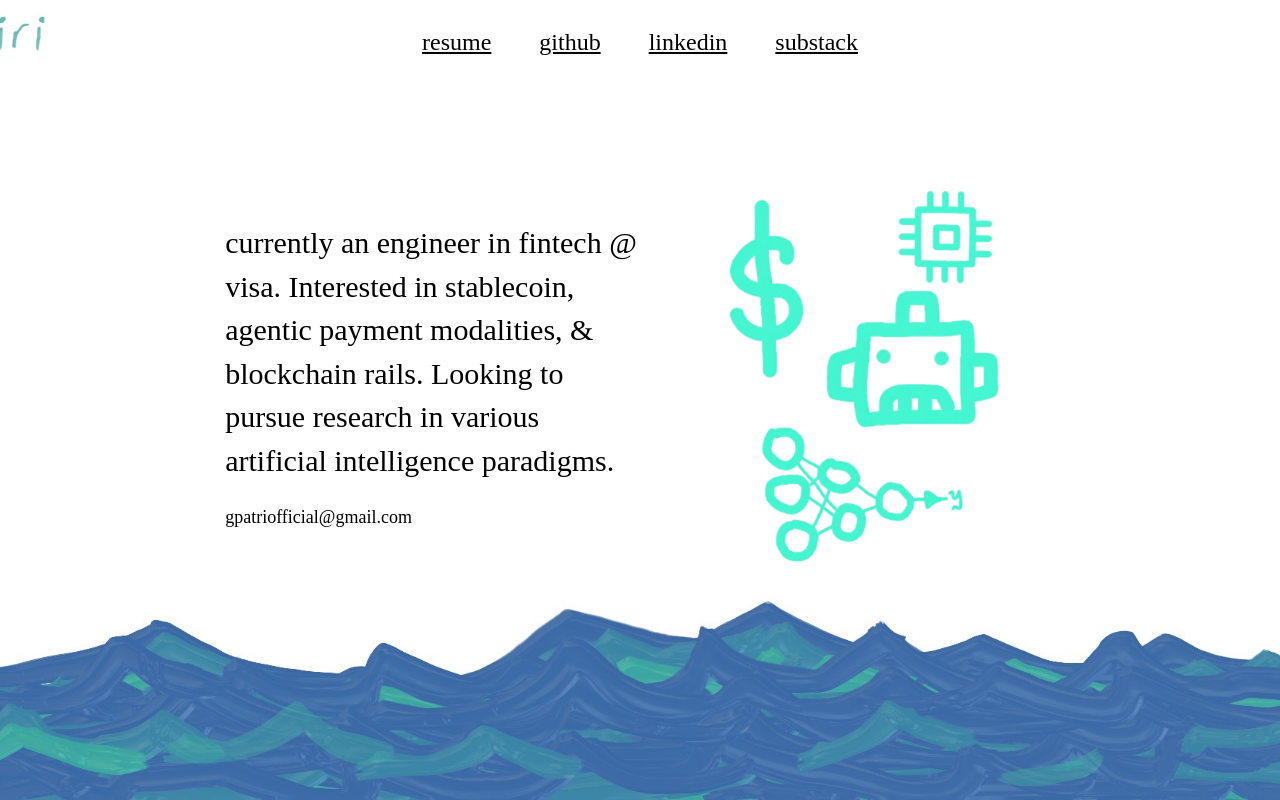
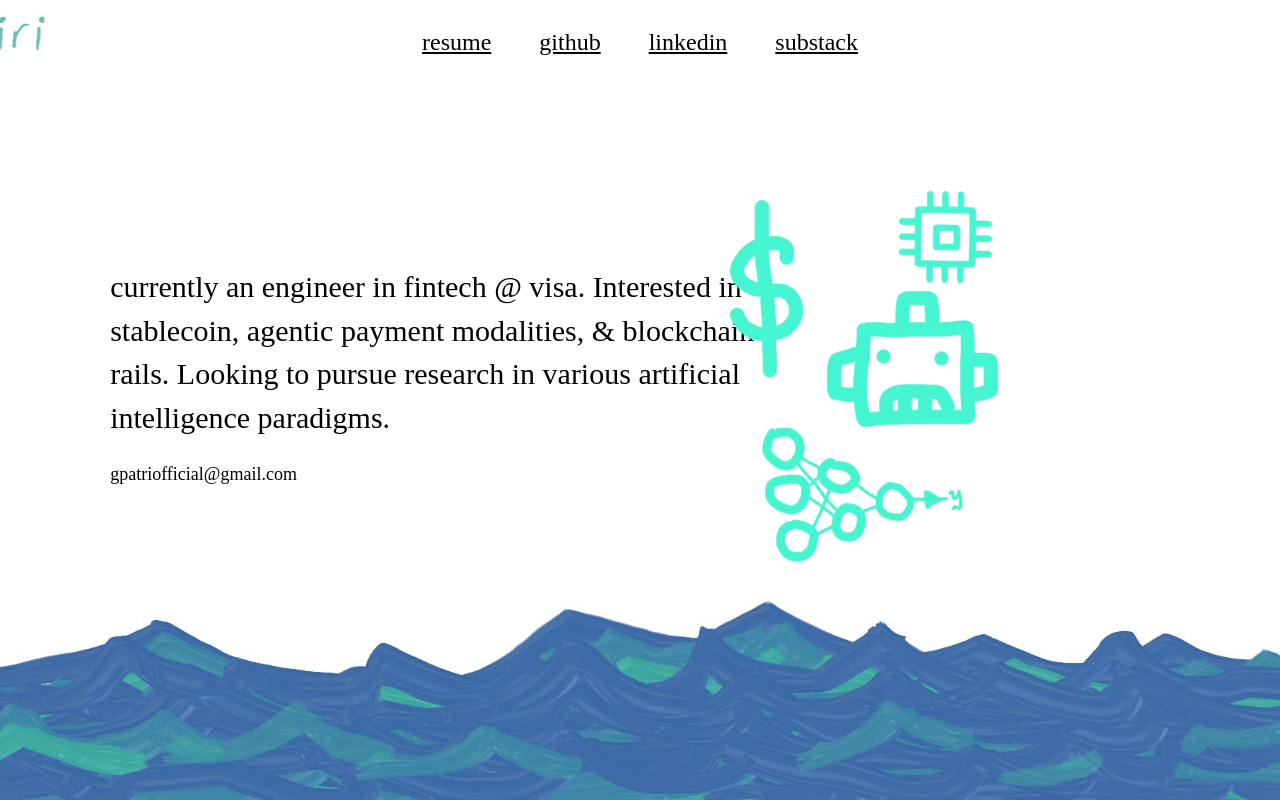
Before and after one commit to gitidhar/giridhar-world, a Next.js app: page / in a window 1280 px wide. Built offline with nearby package versions, Linux system fonts and the light colour scheme.

Commit message:
made description larger

```diff
--- a/app/page.tsx
+++ b/app/page.tsx
@@ -83,7 +83,7 @@ export default function Home() {
           top: "47%",
           left: "34%",
           transform: "translate(-50%, -50%)",
-          width: "420px",
+          width: "650px",
           maxWidth: "80vw",
           color: "black",
           fontSize: "30px",
```
